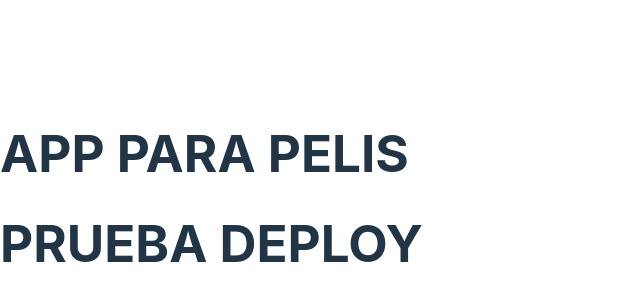
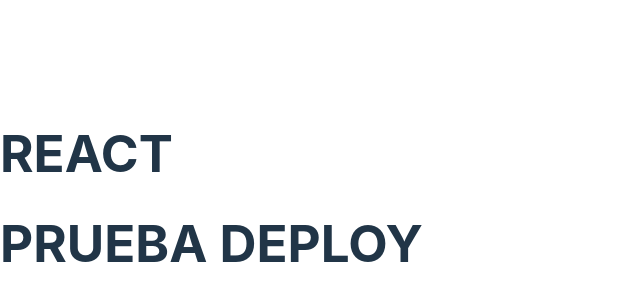
Before and after one commit to AlonsoAyelen/reactFilm, a React (Vite) app: page / in a window 1280 px wide. Shown: the part 202-502 px from the top of the page, without its empty margins (0-640 px from the left). Built offline with nearby package versions, Linux system fonts and the light colour scheme.

Commit message:
add pipeline qa

```diff
--- a/src/App.jsx
+++ b/src/App.jsx
@@ -3,7 +3,7 @@
 const App = () => {
   return (
     <div>
-      <h1>APP PARA PELIS</h1>
+      <h1>REACT</h1>
       <h1>PRUEBA DEPLOY</h1>
     </div>
   )
```
